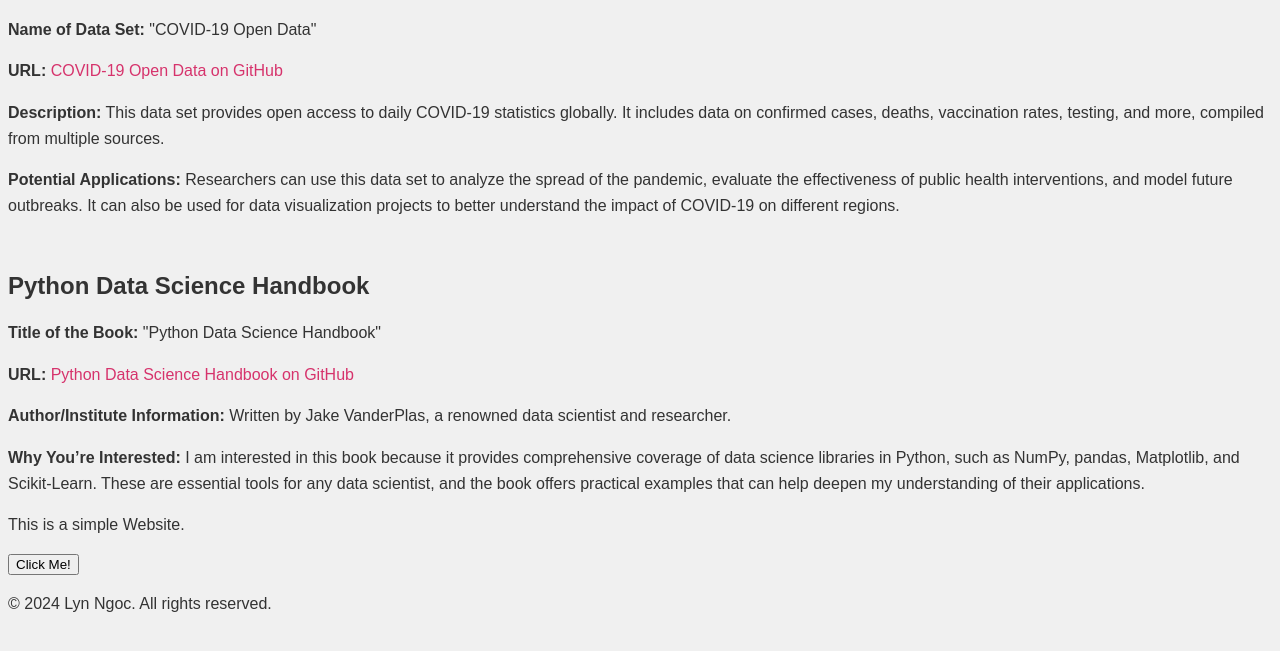
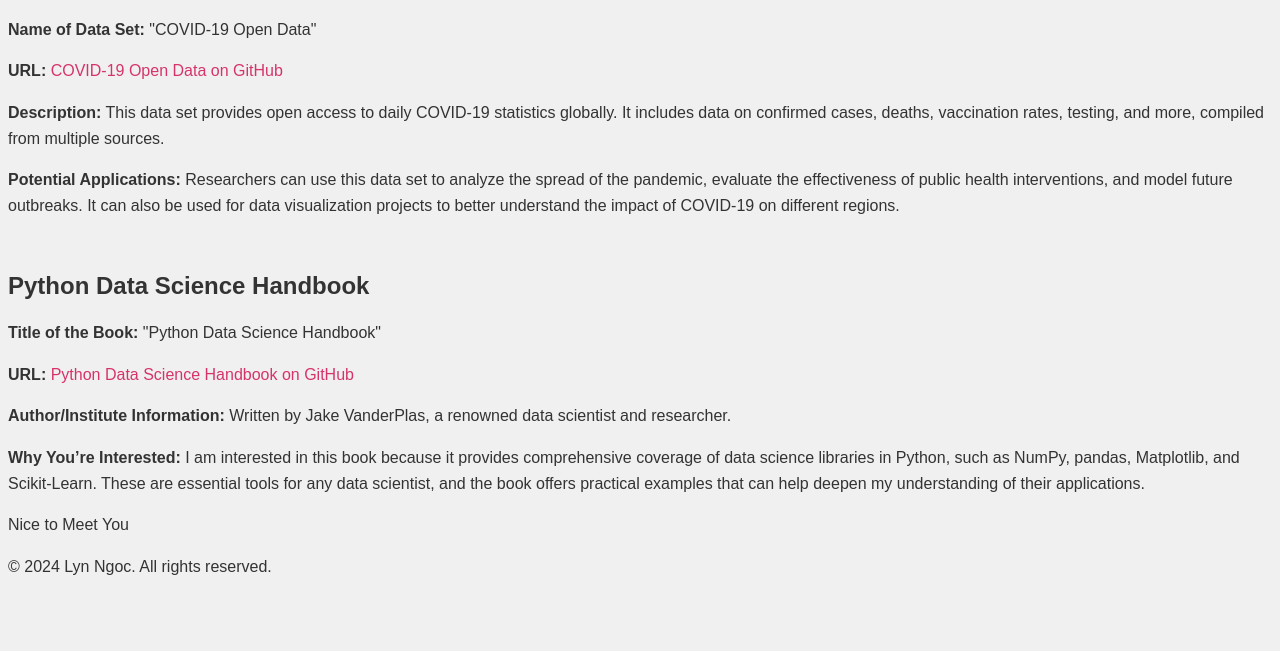
Before and after one commit to lngoc/lynngoc.github.io, a plain HTML site: page index.html in a window 1280 px wide. Shown: the part 111-762 px from the top of the page. Drawn offline with Linux system fonts and the light colour scheme.

Commit message:
Update index.html

```diff
--- a/index.html
+++ b/index.html
@@ -53,8 +53,7 @@
 
     <p><strong>Why You’re Interested:</strong> I am interested in this book because it provides comprehensive coverage of data science libraries in Python, such as NumPy, pandas, Matplotlib, and Scikit-Learn. These are essential tools for any data scientist, and the book offers practical examples that can help deepen my understanding of their applications.</p>
 
-        <p>This is a simple Website.</p>
-        <button id="alertButton">Click Me!</button>
+        <p>Nice to Meet You</p>
     </main>
     <footer>
         <p>© 2024 Lyn Ngoc. All rights reserved.</p>
```
